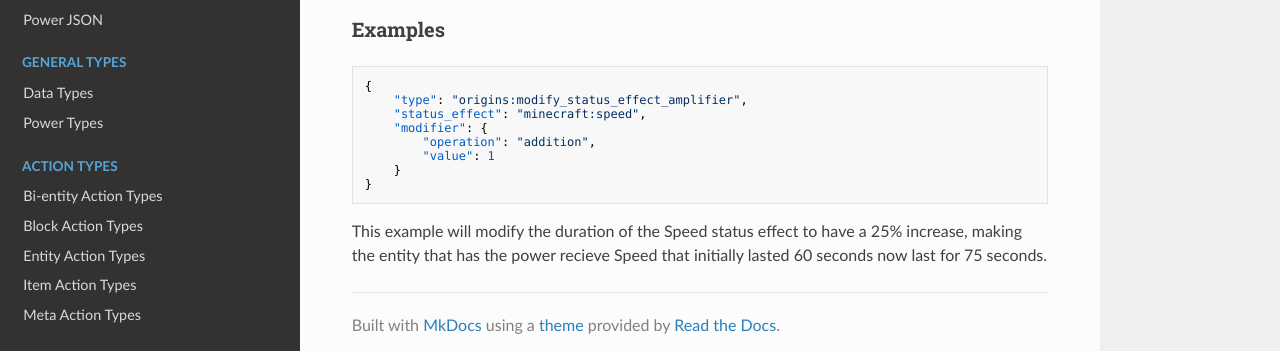
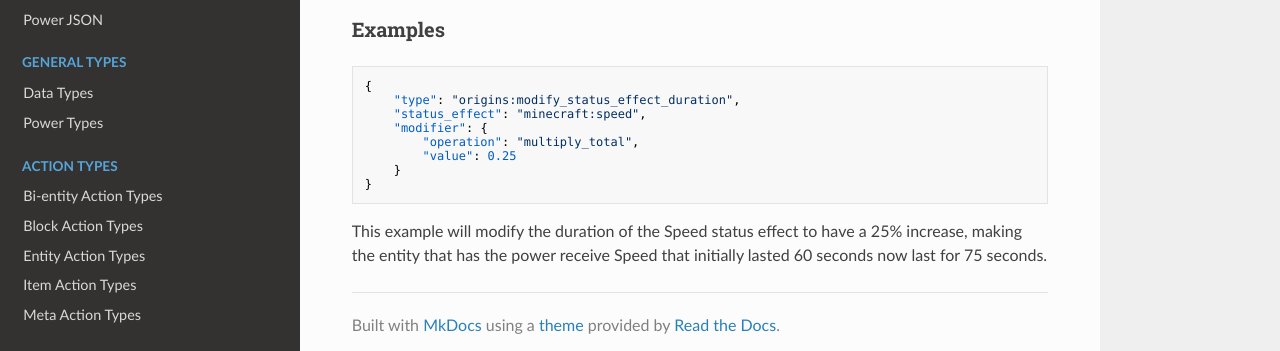
Before and after one commit to apace100/origins-docs, an MkDocs documentation site: the page built from docs/types/power_types/modify_status_effect_duration.md, in a window 1280 px wide. Shown: the part 469-820 px from the top of the page. Built offline with MkDocs 1.6.1, drawn with Linux system fonts in a browser that asks for light colours; nearby versions of some CDN libraries.

Commit message:
Updated `modify_status_effect_duration.md` (Power Types)
* Changed the first example to use the power type
* Fixed a typo in the description for the example

````diff
--- a/docs/types/power_types/modify_status_effect_duration.md
+++ b/docs/types/power_types/modify_status_effect_duration.md
@@ -24,13 +24,13 @@ Field | Type | Default | Description
 
 ```json
 {
-    "type": "origins:modify_status_effect_amplifier",
+    "type": "origins:modify_status_effect_duration",
     "status_effect": "minecraft:speed",
     "modifier": {
-        "operation": "addition",
-        "value": 1
+        "operation": "multiply_total",
+        "value": 0.25
     }
 }
 ```
 
-This example will modify the duration of the Speed status effect to have a 25% increase, making the entity that has the power recieve Speed that initially lasted 60 seconds now last for 75 seconds.
+This example will modify the duration of the Speed status effect to have a 25% increase, making the entity that has the power receive Speed that initially lasted 60 seconds now last for 75 seconds.
````
